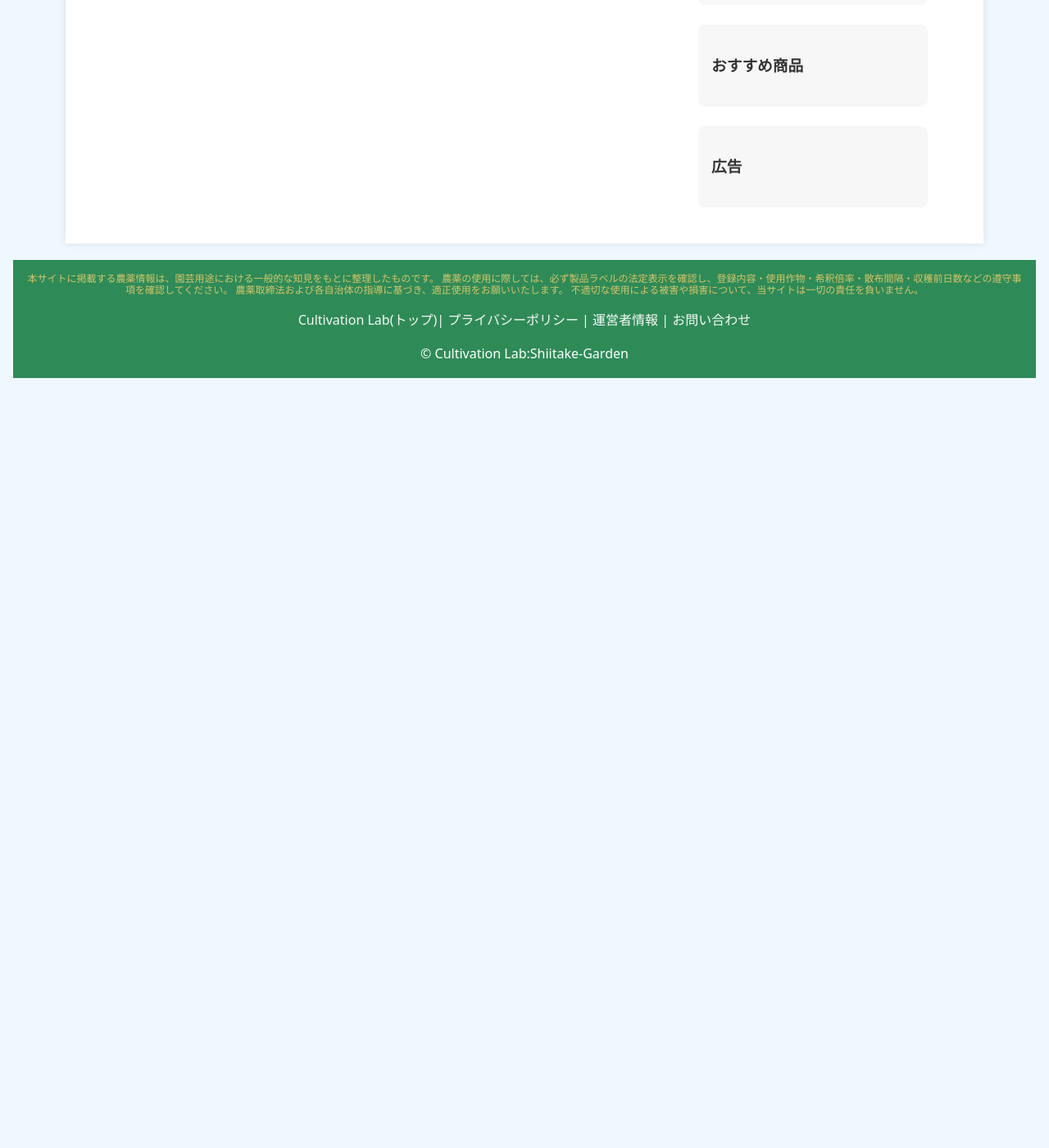
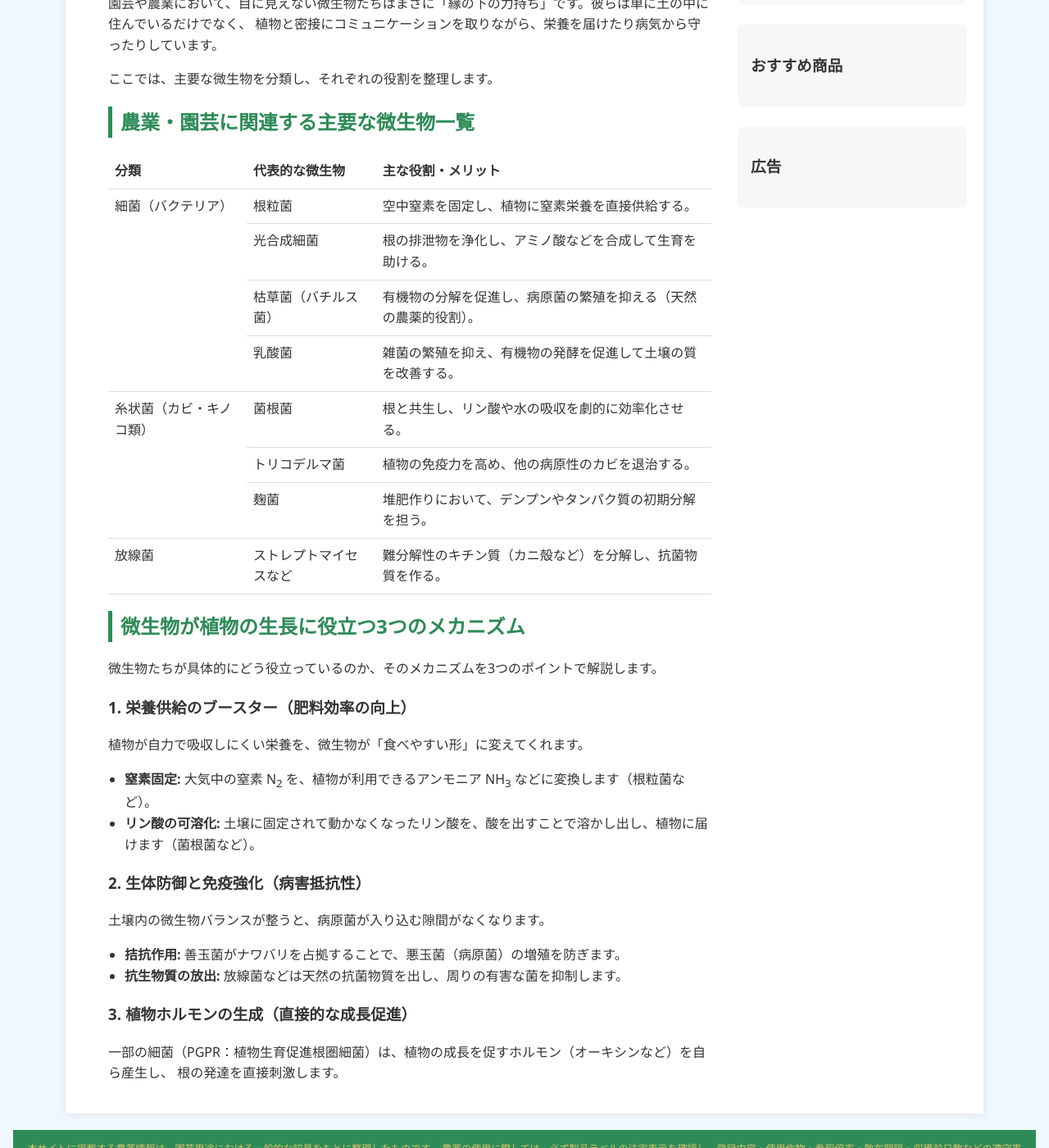
Before and after one commit to shiitake-garden/shiitake-garden.github.io, a Jekyll site: the page built from microbe/microbe_gaiyou.html, in a window 1280 px wide and 1400 px high, scrolled down 270 px. Shown: the whole window at 82% size. Built offline with Jekyll 4.4.1, drawn with Linux system fonts in a browser that asks for light colours; before the commit the page ends 900 px from its top, so only the background shows below that; some of the changed text lies outside the part shown.

Commit message:
Update microbe_gaiyou.html

```diff
--- a/microbe/microbe_gaiyou.html
+++ b/microbe/microbe_gaiyou.html
@@ -10,10 +10,128 @@ title: カルティベーションラボ
 <body>
 <!--ここから記事-->
 <section class="article-layout">
-
   <article class="article-main">
 
+
   </article>
+<article class="post">
+  <header class="post-header">
+    <h1 class="post-title">園芸・農業における微生物の役割とメカニズム</h1>
+  </header>
+
+  <section class="post-body">
+    <p>
+      園芸や農業において、目に見えない微生物たちはまさに「縁の下の力持ち」です。彼らは単に土の中に住んでいるだけでなく、
+      植物と密接にコミュニケーションを取りながら、栄養を届けたり病気から守ったりしています。
+    </p>
+    <p>
+      ここでは、主要な微生物を分類し、それぞれの役割を整理します。
+    </p>
+
+    <h2>農業・園芸に関連する主要な微生物一覧</h2>
+
+    <table class="microbe-table">
+      <thead>
+        <tr>
+          <th>分類</th>
+          <th>代表的な微生物</th>
+          <th>主な役割・メリット</th>
+        </tr>
+      </thead>
+      <tbody>
+        <tr>
+          <td rowspan="4">細菌（バクテリア）</td>
+          <td>根粒菌</td>
+          <td>空中窒素を固定し、植物に窒素栄養を直接供給する。</td>
+        </tr>
+        <tr>
+          <td>光合成細菌</td>
+          <td>根の排泄物を浄化し、アミノ酸などを合成して生育を助ける。</td>
+        </tr>
+        <tr>
+          <td>枯草菌（バチルス菌）</td>
+          <td>有機物の分解を促進し、病原菌の繁殖を抑える（天然の農薬的役割）。</td>
+        </tr>
+        <tr>
+          <td>乳酸菌</td>
+          <td>雑菌の繁殖を抑え、有機物の発酵を促進して土壌の質を改善する。</td>
+        </tr>
+
+        <tr>
+          <td rowspan="3">糸状菌（カビ・キノコ類）</td>
+          <td>菌根菌</td>
+          <td>根と共生し、リン酸や水の吸収を劇的に効率化させる。</td>
+        </tr>
+        <tr>
+          <td>トリコデルマ菌</td>
+          <td>植物の免疫力を高め、他の病原性のカビを退治する。</td>
+        </tr>
+        <tr>
+          <td>麹菌</td>
+          <td>堆肥作りにおいて、デンプンやタンパク質の初期分解を担う。</td>
+        </tr>
+
+        <tr>
+          <td>放線菌</td>
+          <td>ストレプトマイセスなど</td>
+          <td>難分解性のキチン質（カニ殻など）を分解し、抗菌物質を作る。</td>
+        </tr>
+      </tbody>
+    </table>
+
+    <h2>微生物が植物の生長に役立つ3つのメカニズム</h2>
+    <p>
+      微生物たちが具体的にどう役立っているのか、そのメカニズムを3つのポイントで解説します。
+    </p>
+
+    <section>
+      <h3>1. 栄養供給のブースター（肥料効率の向上）</h3>
+      <p>
+        植物が自力で吸収しにくい栄養を、微生物が「食べやすい形」に変えてくれます。
+      </p>
+      <ul>
+        <li>
+          <strong>窒素固定:</strong>
+          大気中の窒素 N<sub>2</sub> を、植物が利用できるアンモニア NH<sub>3</sub> などに変換します（根粒菌など）。
+        </li>
+        <li>
+          <strong>リン酸の可溶化:</strong>
+          土壌に固定されて動かなくなったリン酸を、酸を出すことで溶かし出し、植物に届けます（菌根菌など）。
+        </li>
+      </ul>
+    </section>
+
+    <section>
+      <h3>2. 生体防御と免疫強化（病害抵抗性）</h3>
+      <p>
+        土壌内の微生物バランスが整うと、病原菌が入り込む隙間がなくなります。
+      </p>
+      <ul>
+        <li>
+          <strong>拮抗作用:</strong>
+          善玉菌がナワバリを占拠することで、悪玉菌（病原菌）の増殖を防ぎます。
+        </li>
+        <li>
+          <strong>抗生物質の放出:</strong>
+          放線菌などは天然の抗菌物質を出し、周りの有害な菌を抑制します。
+        </li>
+      </ul>
+    </section>
+
+    <section>
+      <h3>3. 植物ホルモンの生成（直接的な成長促進）</h3>
+      <p>
+        一部の細菌（PGPR：植物生育促進根圏細菌）は、植物の成長を促すホルモン（オーキシンなど）を自ら産生し、
+        根の発達を直接刺激します。
+      </p>
+    </section>
+  </section>
+</article>
+
+
+
+
+
 
   <!--ここからサイドバー-->
   <aside class="article-sidebar">
```
